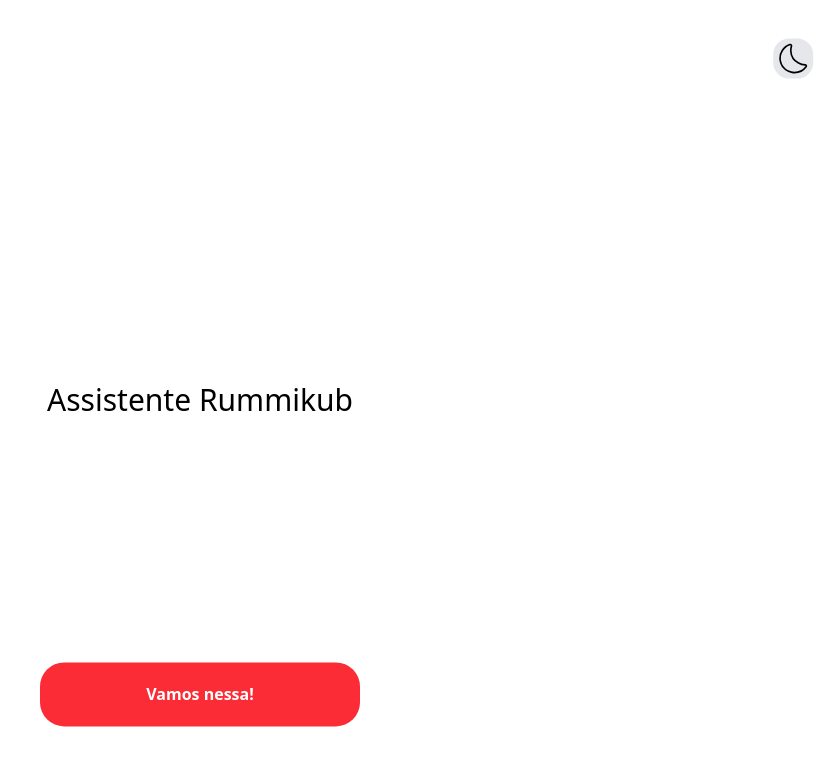
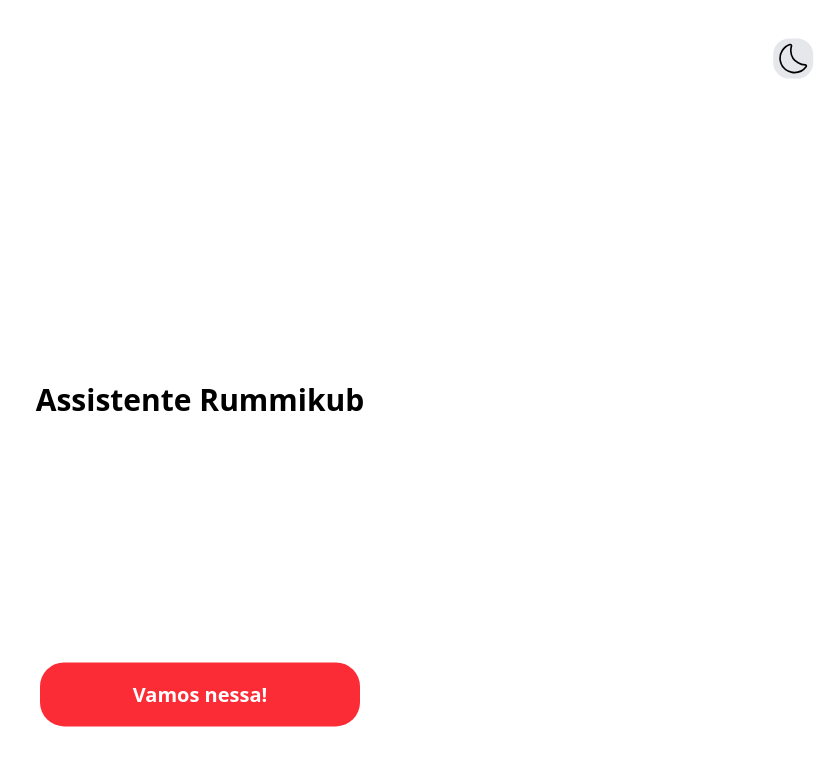
Before and after one commit to Lucasmenezes08/rummikub-assistant, a React (Vite) app in the folder rummikub/: page / in a window 1280 px wide. Shown: the top 766 px of the page, without its empty margins (440-1280 px from the left). Built offline with nearby package versions, Linux system fonts and the light colour scheme.

Commit message:
:sparkles: Feat: Adicionar navegação de rotaspelo buttonConfirm , refatorar componente buttonConfirm e ajustar estilos da homepage.

```diff
--- a/rummikub/src/App.jsx
+++ b/rummikub/src/App.jsx
@@ -2,6 +2,7 @@
 import './style/styles.css'
 import Homepage from './routers/homepage'
 import ThemeProvider from './store/darkThemeContext'
+import QuantidadePlayer from './store/playerQuantidadeContext'
 
 
 export default function App (){
@@ -10,6 +11,7 @@
     <BrowserRouter>
       <Routes>
         <Route path='/' element={<Homepage/>}/>
+        <Route path='/quantidade' element={<QuantidadePlayer/>}/>
       </Routes>
     </BrowserRouter>
     </ThemeProvider>
--- a/rummikub/src/components/common/button-confirm.jsx
+++ b/rummikub/src/components/common/button-confirm.jsx
@@ -1,11 +1,11 @@
 import { useContext } from "react"
 import { ThemeContext } from "../../store/darkThemeContext"
 
-export default function ConfirmButton (){
+export default function ConfirmButton ({mensagem , onClick}){
     const {tema} = useContext(ThemeContext);
     return (
         <section className="w-full">
-            <button className={` w-[20rem] h-[4rem] py-5 rounded-3xl font-3xl font-semibold ${tema === 'dark' ? 'bg-sky-400' : 'bg-red-500 '}  text-white `}>Vamos nessa!</button>
+            <button onClick={onClick} className={` w-[20rem] h-[4rem] py-5 rounded-3xl text-xl/tight font-semibold ${tema === 'dark' ? 'bg-sky-400' : 'bg-red-500 '}  text-white `}>{mensagem}</button>
         </section>
     )
 
--- a/rummikub/src/routers/homepage.jsx
+++ b/rummikub/src/routers/homepage.jsx
@@ -2,10 +2,17 @@
 import ConfirmButton from "../components/common/button-confirm";
 import DarkThemeButton from "../components/common/button-darkTheme";
 import { ThemeContext } from "../store/darkThemeContext";
+import { Link, useNavigate } from "react-router-dom";
 
 
 export default function Homepage (){
     const {tema , alterarTema} = useContext(ThemeContext);
+    const navigate = useNavigate();
+
+
+    function handleNavigate (){
+        navigate('/quantidade');
+    }
     return (
         <section className={` relative h-screen w-full ${tema === 'dark' ? 'bg-slate-900' : 'bg-white'}`}>
             <section className="absolute top-[10%] right-[2%] -translate-x-[2%] -translate-y-[90%] ">
@@ -13,14 +20,14 @@
             </section>
 
             <section className="">
-                <h1 className={` w-full absolute text-3xl text-center top-[50%] -translate-y-[50%] whitespace-pre-wrap ${tema === 'dark' ? 'text-white' : 'text-black'}`}>
+                <h1 className={` w-full absolute text-3xl text-center top-[50%] -translate-y-[50%] whitespace-pre-wrap font-bold ${tema === 'dark' ? 'text-white' : 'text-black'}`}>
                     Assistente Rummikub
                 </h1>
             </section>
 
 
             <section className="absolute  top-[90%] left-[50%] -translate-x-[50%] -translate-y-[90%]">
-                <ConfirmButton/>
+                <ConfirmButton mensagem={'Vamos nessa!'} onClick={handleNavigate}></ConfirmButton>
             </section>
         </section>
 
--- a/rummikub/src/store/playerQuantidadeContext.jsx
+++ b/rummikub/src/store/playerQuantidadeContext.jsx
@@ -0,0 +1,7 @@
+export default function QuantidadePlayer () {
+    return (
+        <section>
+            <h1>Olá mundo</h1>
+        </section>
+    )
+}
```
